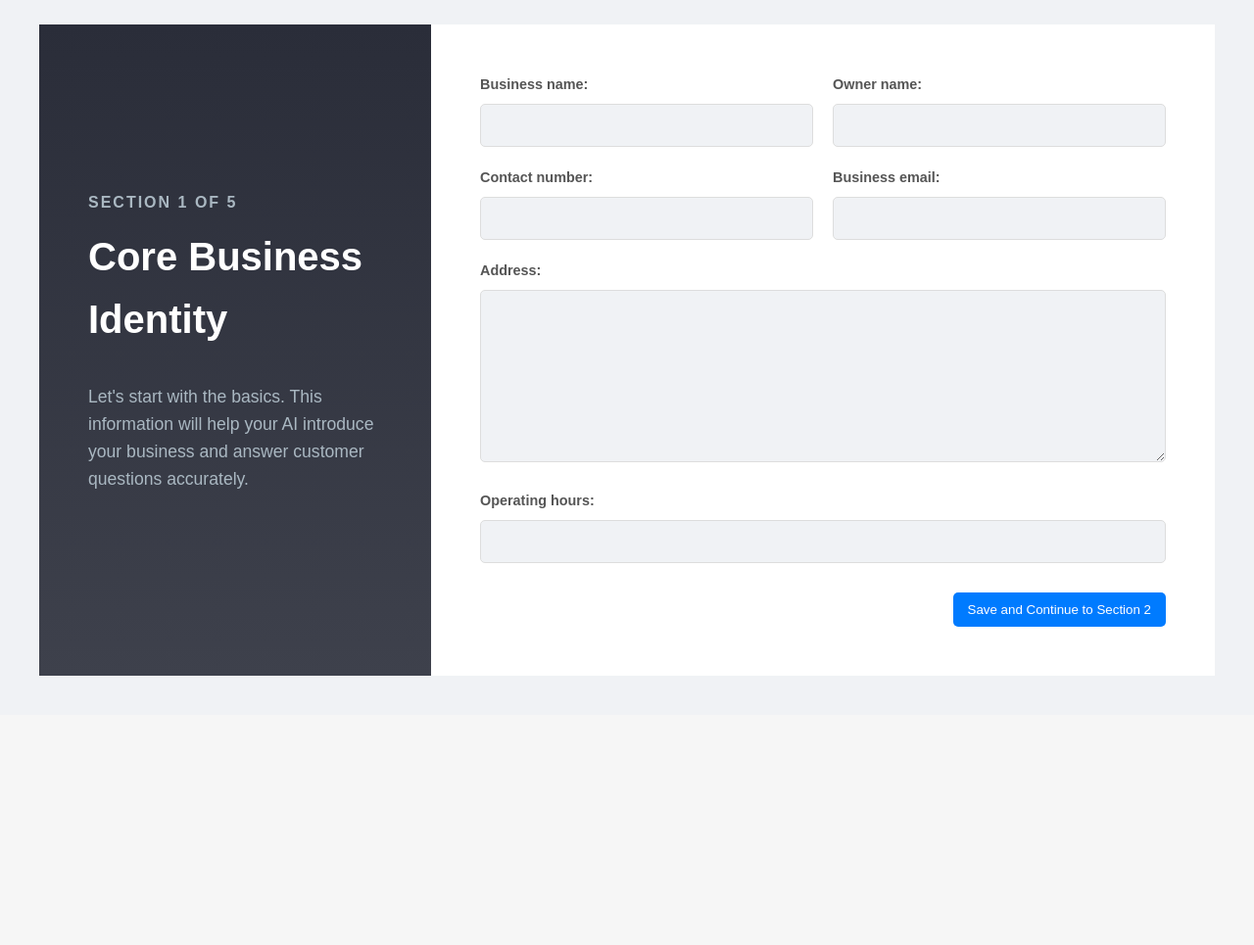
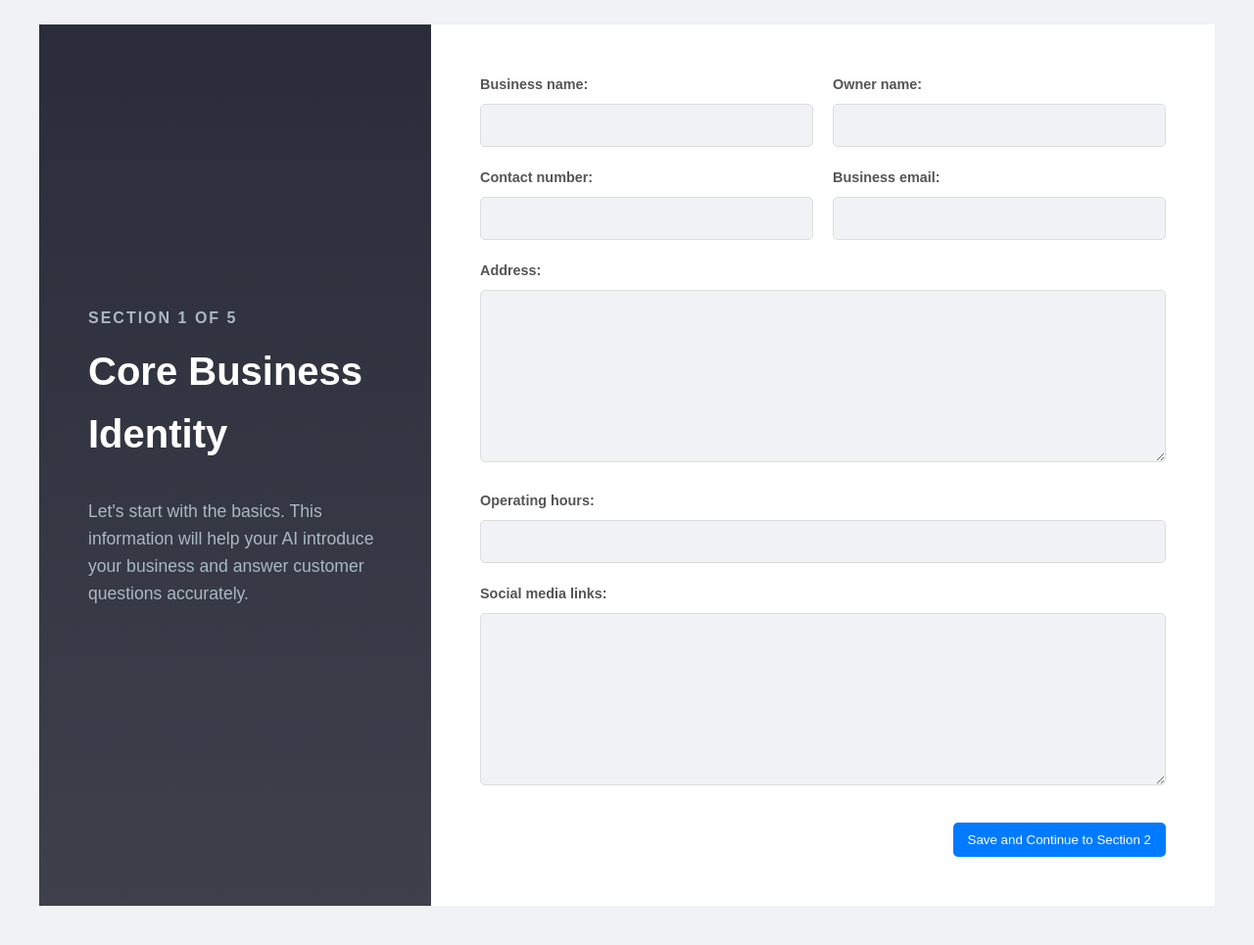
Before and after one commit to sidakbirgi06/sabka_ai, a Django app: page /business-info/step-1/ in a window 1280 px wide. Shown: the part 205-1170 px from the top of the page at 98% size. Before the commit the page ends 895 px from the top, so only its background shows below. Run offline with Django 5.2, Linux system fonts and the light colour scheme; the visitor is signed in with stand-in values (Sample User, id 1).

Commit message:
Reorder social media field in BusinessProfile model

```diff
--- a/seller/templates/seller/business_info_step1.html
+++ b/seller/templates/seller/business_info_step1.html
@@ -46,6 +46,11 @@
                     {{ form.operating_hours }}
                 </div>
 
+                <div class="form-group wide">
+              {{ form.social_media_links.label_tag }}
+              {{ form.social_media_links }}
+                </div>
+
                 <div style="text-align: right; margin-top: 30px;">
                     <button type="submit">Save and Continue to Section 2</button>
                 </div>
```
